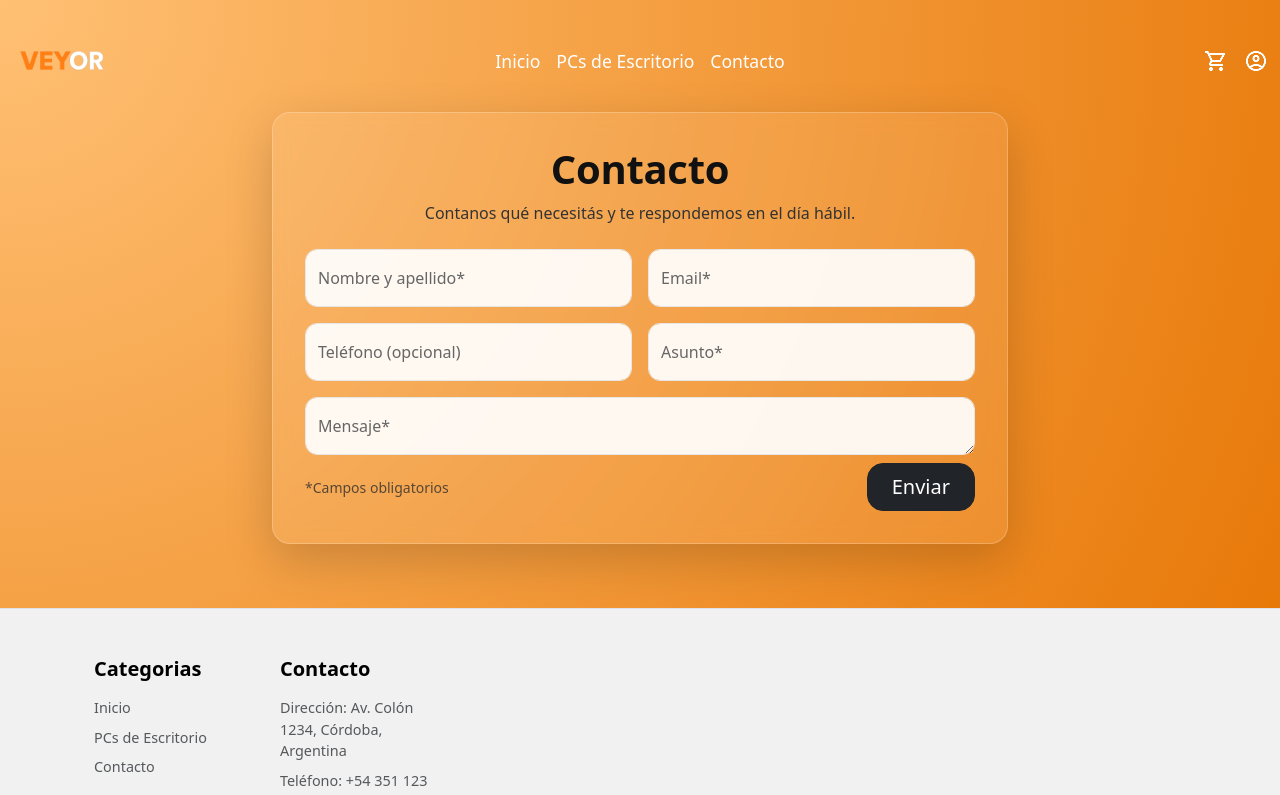
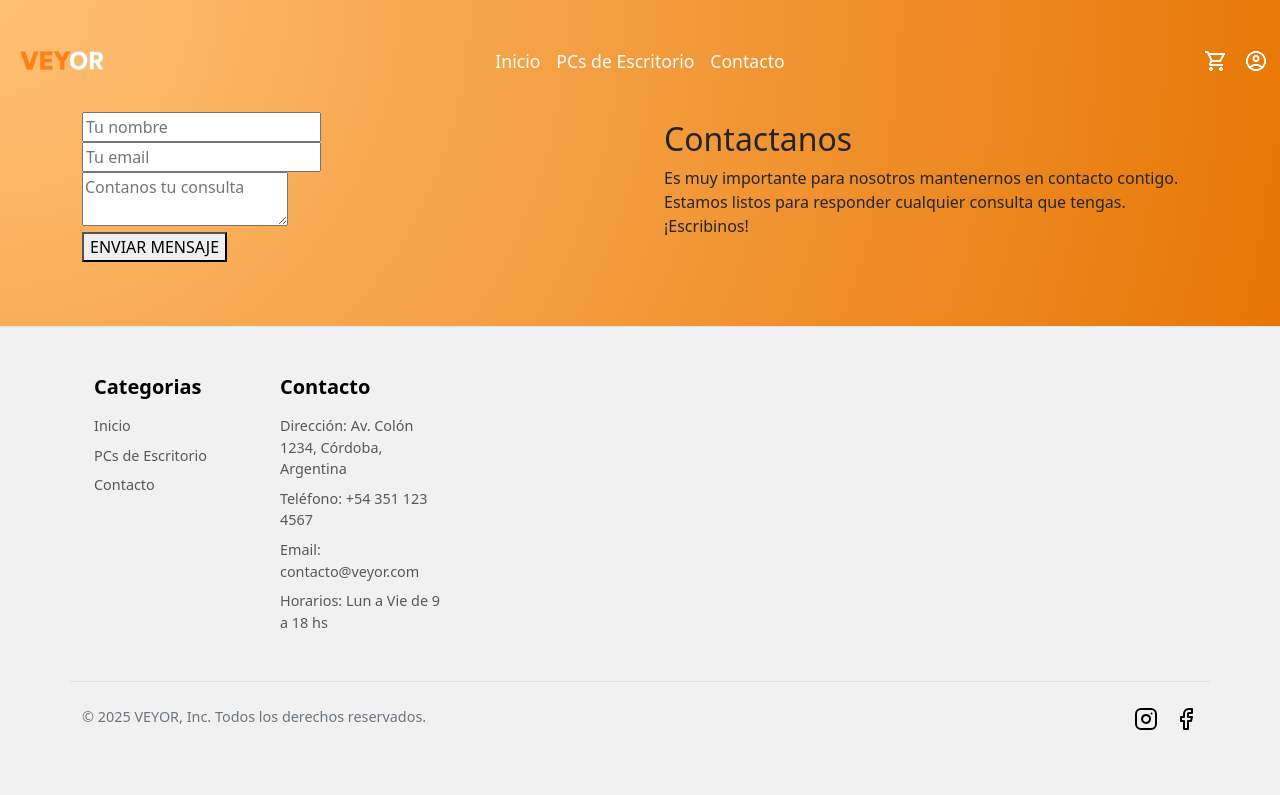
Before and after one commit to pablovenica7/Tech-Ecommerce, a React (Vite) app: page /contacto in a window 1280 px wide. Shown: the top 795 px of the page. Built offline with nearby package versions, Linux system fonts and the light colour scheme.

Commit message:
Update Contacto.jsx

```diff
--- a/src/pages/Contacto.jsx
+++ b/src/pages/Contacto.jsx
@@ -1,118 +1,79 @@
-import { useRef } from "react";
 import "./Contacto.css";
+import Swal from "sweetalert2";
 
 export function Contacto() {
-  const formRef = useRef(null);
+  const onSubmit = (e) => {
+    e.preventDefault();
+    const form = e.currentTarget;
 
-  const handleSubmit = (e) => {
-    e.preventDefault();
-    const form = formRef.current;
+    const nombre  = form.nombre?.value.trim()  || "";
+    const email   = form.email?.value.trim()   || "";
+    const mensaje = form.mensaje?.value.trim() || "";
 
-    if (!form.checkValidity()) {
-      form.reportValidity();
+    if (!nombre || !email || !mensaje) {
+      Swal.fire({
+        icon: "error",
+        title: "Faltan campos por completar",
+        text: "Por favor llená todos los campos antes de enviar.",
+        confirmButtonText: "Entendido",
+      });
       return;
     }
 
-    alert("¡Mensaje enviado! Te responderemos a la brevedad.");
+    Swal.fire({
+      icon: "success",
+      title: "¡Mensaje enviado!",
+      text: "Te responderemos a la brevedad.",
+      confirmButtonText: "Listo",
+    });
+
     form.reset();
   };
 
   return (
     <main className="contacto-wrapper">
-      <section className="container">
-        <div className="row justify-content-center">
-          <div className="col-lg-10 col-xl-8">
-            <article className="contact-card shadow-lg">
-              <header className="mb-4 text-center">
-                <h1 className="contact-title">Contacto</h1>
-                <p className="contact-subtitle">
-                  Contanos qué necesitás y te respondemos en el día hábil.
-                </p>
-              </header>
-
-              <form ref={formRef} onSubmit={handleSubmit} noValidate>
-                <div className="row g-3">
-                  <div className="col-md-6">
-                    <div className="form-floating">
+      <section className="container contacto-split">
+        <div className="row align-items-center g-5">
+          <div className="col-12 col-lg-6">
+            <form className="contact-form" onSubmit={onSubmit} noValidate>
+              <div className="form-line">
                 <input
-                        type="text"
-                        className="form-control"
                   id="nombre"
                   name="nombre"
-                        placeholder="Nombre y apellido"
-                        required
-                        minLength={3}
+                  type="text"
+                  placeholder="Tu nombre"
                 />
-                      <label htmlFor="nombre">Nombre y apellido*</label>
               </div>
-                  </div>
-
-                  <div className="col-md-6">
-                    <div className="form-floating">
+              <div className="form-line">
                 <input
-                        type="email"
-                        className="form-control"
                   id="email"
                   name="email"
-                        placeholder="name@correo.com"
-                        required
+                  type="text"
+                  placeholder="Tu email"
                 />
-                      <label htmlFor="email">Email*</label>
               </div>
-                  </div>
-
-                  <div className="col-md-6">
-                    <div className="form-floating">
-                      <input
-                        type="tel"
-                        className="form-control"
-                        id="telefono"
-                        name="telefono"
-                        placeholder="+54 351 000 0000"
-                        pattern="^[0-9+\s()-]{6,}$"
-                      />
-                      <label htmlFor="telefono">Teléfono (opcional)</label>
-                    </div>
-                  </div>
-
-                  <div className="col-md-6">
-                    <div className="form-floating">
-                      <input
-                        type="text"
-                        className="form-control"
-                        id="asunto"
-                        name="asunto"
-                        placeholder="Tema del mensaje"
-                        required
-                        minLength={3}
-                      />
-                      <label htmlFor="asunto">Asunto*</label>
-                    </div>
-                  </div>
-
-                  <div className="col-12">
-                    <div className="form-floating">
+              <div className="form-line">
                 <textarea
-                        className="form-control h-120"
                   id="mensaje"
                   name="mensaje"
-                        placeholder="Tu mensaje"
-                        required
-                        minLength={10}
+                  placeholder="Contanos tu consulta"
                 />
-                      <label htmlFor="mensaje">Mensaje*</label>
               </div>
+              <button type="submit" className="btn-cta-large">ENVIAR MENSAJE</button>
+            </form>
           </div>
-
-                  <div className="col-12 d-flex align-items-center justify-content-between mt-2">
-                    <small className="text-muted">*Campos obligatorios</small>
-                    <button type="submit" className="btn btn-dark btn-lg rounded-4 px-4">
-                      Enviar
-                    </button>
+          <div className="col-12 col-lg-6">
+            <div className="contact-side">
+              <h2 className="contact-side__title">
+                <span>Contacta</span>
+                <span className="divider"></span>
+                <span>nos</span>
+              </h2>
+              <p className="contact-side__text">
+                Es muy importante para nosotros mantenernos en contacto contigo.
+                Estamos listos para responder cualquier consulta que tengas. ¡Escribinos!
+              </p>
             </div>
-                </div>
-              </form>
-            </article>
           </div>
         </div>
       </section>
```
Lines whose indentation alone changed are shown as unchanged.
